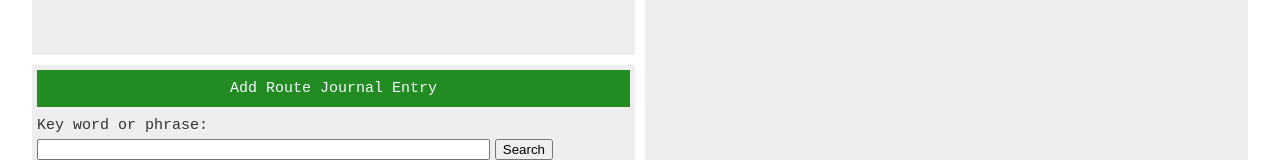
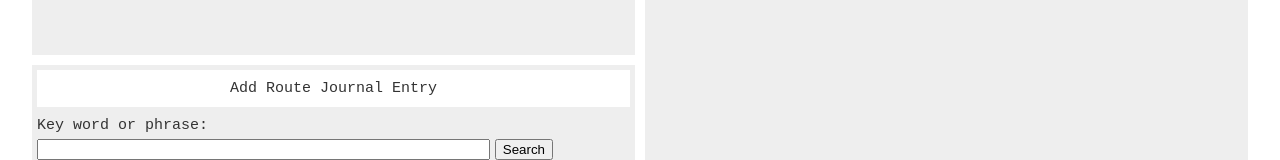
Before and after one commit to suziee/journal-ui, a React app: page / in a window 1280 px wide. Shown: the part 517-677 px from the top of the page. Built offline with nearby package versions, Linux system fonts and the light colour scheme; no server answers; the HTML template or start-up script is replaced by a standard one.

Commit message:
update packages and edit button style

```diff
--- a/src/components/AppContainer/appContainer.css
+++ b/src/components/AppContainer/appContainer.css
@@ -122,8 +122,9 @@ header {
 }
 
 .custom-button {
-    background-color: forestgreen;
-    color: ghostwhite;
+    /*background-color: forestgreen;
+    color: ghostwhite;*/
+    background-color: white;
 }
 
 .big-custom-button {
@@ -133,6 +134,8 @@ header {
 }
 
 .custom-button:hover {
-    background-color: limegreen;
+    /*background-color: limegreen;*/
+    background-color: forestgreen;
+    color: ghostwhite;
     cursor: pointer;
 }
```
Also changed, not shown: package.json (+8 -8 lines).
